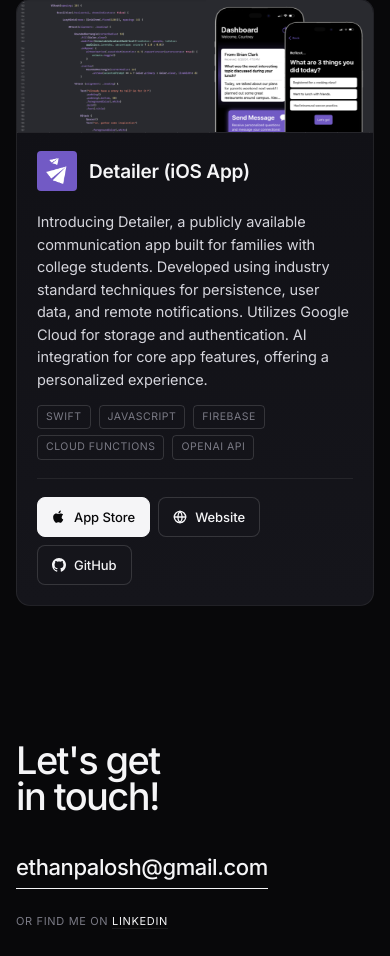
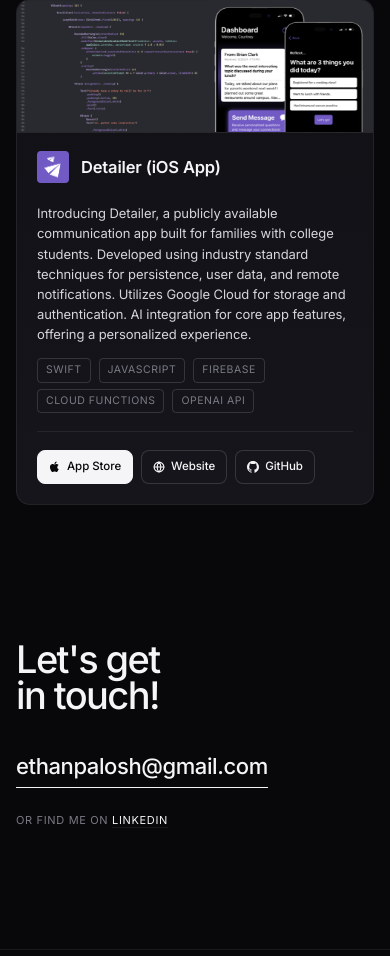
Before and after one commit to epalosh/Portfolio-3.0, a Next.js app: page / in a window 390 px wide. Shown: the part 4782-5738 px from the top of the page. Built offline with nearby package versions, Linux system fonts and the light colour scheme; no server answers.

Commit message:
Scale down Detailer card text/logo/buttons on mobile so 3 link buttons fit

```diff
--- a/app/globals.css
+++ b/app/globals.css
@@ -1198,6 +1198,11 @@
   .sechead .meta { align-self: start; }
   .proj__copy { padding: 18px 20px 20px; }
   .proj__head h3 { font-size: 19px; }
+  .proj--detailer .proj__head .proj__logo { width: 32px; height: 32px; }
+  .proj--detailer .proj__head h3 { font-size: 16.5px; }
+  .proj--detailer .proj__copy p { font-size: 13px; }
+  .proj--detailer .proj__btn { padding: 7px 11px; font-size: 11.5px; gap: 6px; }
+  .proj--detailer .proj__btn svg { width: 12px; height: 12px; }
   .timeline { padding-top: 0; }
   .tl-rail { gap: 10px; padding: 0 var(--d-pad-x) 0 calc(var(--d-pad-x) + 18px); }
   .tl-rail::before { left: calc(var(--d-pad-x) + 3px); }
--- a/components/Graveyard.tsx
+++ b/components/Graveyard.tsx
@@ -77,7 +77,7 @@
             </div>
           </article>
 
-          <article className="proj reveal" style={{ '--reveal-delay': '200ms' } as React.CSSProperties}>
+          <article className="proj proj--detailer reveal" style={{ '--reveal-delay': '200ms' } as React.CSSProperties}>
             <div className="proj__art">
               <img src="/images/detailerproductpreview.png" alt="Detailer" />
             </div>
```
